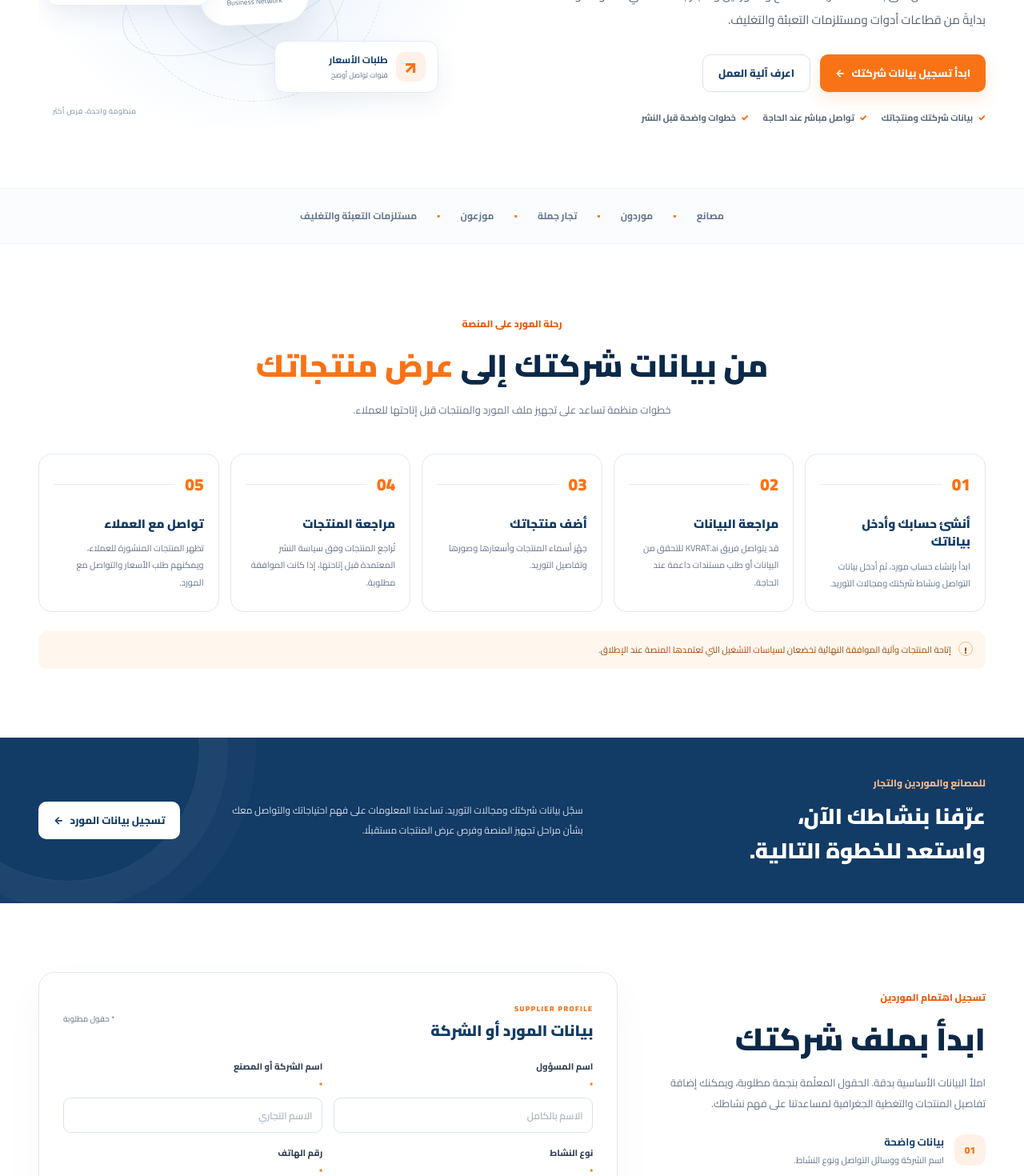
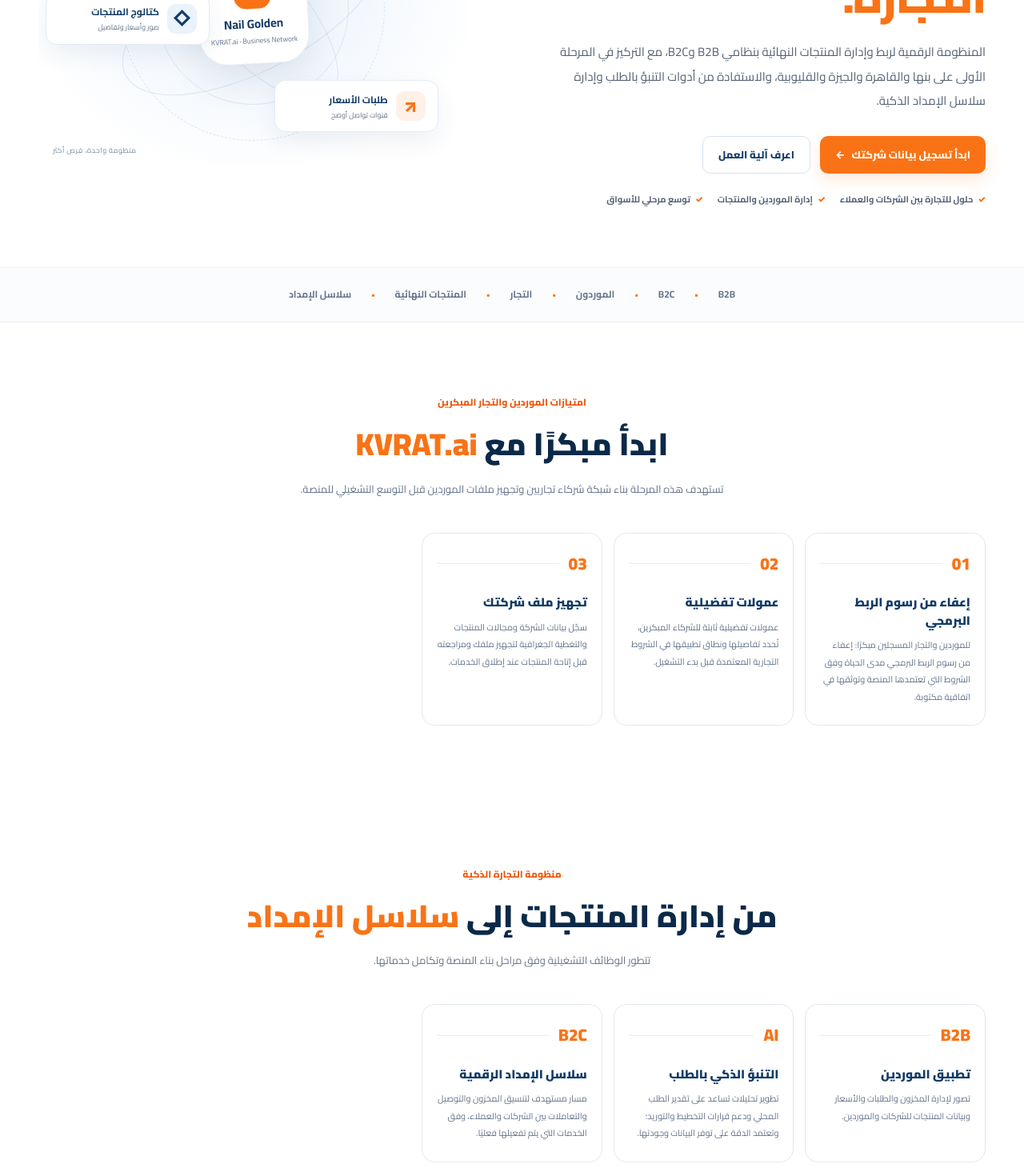
Before and after one commit to KVR-Lab/KVRAT.ai, a Next.js app in the folder apps/kvr-web/: page / in a window 1280 px wide. Shown: the part 380-1850 px from the top of the page at 80% size. Built offline with nearby package versions, Linux system fonts and the light colour scheme.

Commit message:
Update landing page copy for Nail Golden and KVRAT.ai

```diff
--- a/apps/kvr-web/src/app/page.tsx
+++ b/apps/kvr-web/src/app/page.tsx
@@ -69,23 +69,23 @@
 
       <section className="hero" id="top">
         <div className="hero-copy">
-          <span className="eyebrow"><span className="eyebrow-dot" /> بوابتك إلى سوق توريدات أكثر اتصالًا</span>
-          <h1>خلّي منتجاتك أقرب<br />لـ <span>العميل المناسب.</span></h1>
-          <p className="hero-lead">KVRAT.ai تعمل على بناء منصة تربط المصانع والموردين والتجار بالعملاء في منظومة واحدة، بدايةً من قطاعات أدوات ومستلزمات التعبئة والتغليف.</p>
+          <span className="eyebrow"><span className="eyebrow-dot" /> تحت إشراف وإدارة K.V.R الدولية</span>
+          <h1>Nail Golden &amp; KVRAT.ai<br /><span>نربط الأسواق ونمكّن التجارة.</span></h1>
+          <p className="hero-lead">المنظومة الرقمية لربط وإدارة المنتجات النهائية بنظامي B2B وB2C، مع التركيز في المرحلة الأولى على بنها والقاهرة والجيزة والقليوبية، والاستفادة من أدوات التنبؤ بالطلب وإدارة سلاسل الإمداد الذكية.</p>
           <div className="hero-actions">
             <a className="button button-primary" href="#register">ابدأ تسجيل بيانات شركتك <span aria-hidden="true">←</span></a>
             <a className="button button-secondary" href="#how-it-works">اعرف آلية العمل</a>
           </div>
           <div className="hero-points">
-            <span><i>✓</i> بيانات شركتك ومنتجاتك</span>
-            <span><i>✓</i> تواصل مباشر عند الحاجة</span>
-            <span><i>✓</i> خطوات واضحة قبل النشر</span>
+            <span><i>✓</i> حلول للتجارة بين الشركات والعملاء</span>
+            <span><i>✓</i> إدارة الموردين والمنتجات</span>
+            <span><i>✓</i> توسع مرحلي للأسواق</span>
           </div>
         </div>
         <div className="hero-visual" aria-label="تصور بصري لمنظومة الموردين والمنتجات">
           <div className="visual-orbit orbit-one" />
           <div className="visual-orbit orbit-two" />
-          <div className="visual-core"><span className="core-k">K</span><b>KVRAT.ai</b><small>Business Network</small></div>
+          <div className="visual-core"><span className="core-k">K</span><b>Nail Golden</b><small>KVRAT.ai · Business Network</small></div>
           <div className="float-card float-card-top"><span className="float-icon orange-icon">▦</span><span><b>الموردون</b><small>مصانع · موزعون · تجار</small></span></div>
           <div className="float-card float-card-right"><span className="float-icon blue-icon">◇</span><span><b>كتالوج المنتجات</b><small>صور وأسعار وتفاصيل</small></span></div>
           <div className="float-card float-card-bottom"><span className="float-icon orange-icon">↗</span><span><b>طلبات الأسعار</b><small>قنوات تواصل أوضح</small></span></div>
@@ -94,7 +94,57 @@
       </section>
 
       <section className="trust-strip" aria-label="مجالات المنصة">
-        <span>مصانع</span><b>·</b><span>موردون</span><b>·</b><span>تجار جملة</span><b>·</b><span>موزعون</span><b>·</b><span>مستلزمات التعبئة والتغليف</span>
+        <span>B2B</span><b>·</b><span>B2C</span><b>·</b><span>الموردون</span><b>·</b><span>التجار</span><b>·</b><span>المنتجات النهائية</span><b>·</b><span>سلاسل الإمداد</span>
+      </section>
+
+      <section className="section workflow-section" id="early-access">
+        <div className="section-heading">
+          <span className="eyebrow">امتيازات الموردين والتجار المبكرين</span>
+          <h2>ابدأ مبكرًا مع <span>KVRAT.ai</span></h2>
+          <p>تستهدف هذه المرحلة بناء شبكة شركاء تجاريين وتجهيز ملفات الموردين قبل التوسع التشغيلي للمنصة.</p>
+        </div>
+        <div className="workflow-grid">
+          <article className="workflow-card">
+            <div className="step-top"><span className="step-number">01</span><span className="step-line" /></div>
+            <h3>إعفاء من رسوم الربط البرمجي</h3>
+            <p>للموردين والتجار المسجلين مبكرًا: إعفاء من رسوم الربط البرمجي مدى الحياة وفق الشروط التي تعتمدها المنصة وتوثقها في اتفاقية مكتوبة.</p>
+          </article>
+          <article className="workflow-card">
+            <div className="step-top"><span className="step-number">02</span><span className="step-line" /></div>
+            <h3>عمولات تفضيلية</h3>
+            <p>عمولات تفضيلية ثابتة للشركاء المبكرين، تُحدد تفاصيلها ونطاق تطبيقها في الشروط التجارية المعتمدة قبل بدء التشغيل.</p>
+          </article>
+          <article className="workflow-card">
+            <div className="step-top"><span className="step-number">03</span><span className="step-line" /></div>
+            <h3>تجهيز ملف شركتك</h3>
+            <p>سجّل بيانات الشركة ومجالات المنتجات والتغطية الجغرافية لتجهيز ملفك ومراجعته قبل إتاحة المنتجات عند إطلاق الخدمات.</p>
+          </article>
+        </div>
+      </section>
+
+      <section className="section workflow-section" id="platform-features">
+        <div className="section-heading">
+          <span className="eyebrow">منظومة التجارة الذكية</span>
+          <h2>من إدارة المنتجات إلى <span>سلاسل الإمداد</span></h2>
+          <p>تتطور الوظائف التشغيلية وفق مراحل بناء المنصة وتكامل خدماتها.</p>
+        </div>
+        <div className="workflow-grid">
+          <article className="workflow-card">
+            <div className="step-top"><span className="step-number">B2B</span><span className="step-line" /></div>
+            <h3>تطبيق الموردين</h3>
+            <p>تصور لإدارة المخزون والطلبات والأسعار وبيانات المنتجات للشركات والموردين.</p>
+          </article>
+          <article className="workflow-card">
+            <div className="step-top"><span className="step-number">AI</span><span className="step-line" /></div>
+            <h3>التنبؤ الذكي بالطلب</h3>
+            <p>تطوير تحليلات تساعد على تقدير الطلب المحلي ودعم قرارات التخطيط والتوريد؛ وتعتمد الدقة على توفر البيانات وجودتها.</p>
+          </article>
+          <article className="workflow-card">
+            <div className="step-top"><span className="step-number">B2C</span><span className="step-line" /></div>
+            <h3>سلاسل الإمداد الرقمية</h3>
+            <p>مسار مستهدف لتنسيق المخزون والتوصيل والتعاملات بين الشركات والعملاء، وفق الخدمات التي يتم تفعيلها فعليًا.</p>
+          </article>
+        </div>
       </section>
 
       <section className="section workflow-section" id="how-it-works">
@@ -172,8 +222,8 @@
       </section>
 
       <footer className="site-footer">
-        <a className="brand brand-footer" href="#top"><span className="brand-mark">K</span><span>KVRAT<span className="brand-dot">.ai</span><small>Build Once, Scale Forever</small></span></a>
-        <p>منظومة أعمال تربط الموردين بالفرص.</p>
+        <a className="brand brand-footer" href="#top"><span className="brand-mark">K</span><span>KVRAT<span className="brand-dot">.ai</span><small>Nail Golden · Business Network</small></span></a>
+        <p>Nail Golden &amp; KVRAT.ai · منظومة رقمية للتجارة وسلاسل الإمداد تحت إشراف K.V.R.</p>
         <a href="#top">العودة إلى الأعلى ↑</a>
         <small>© {new Date().getFullYear()} KVRAT.ai · جميع الحقوق محفوظة</small>
       </footer>
```
